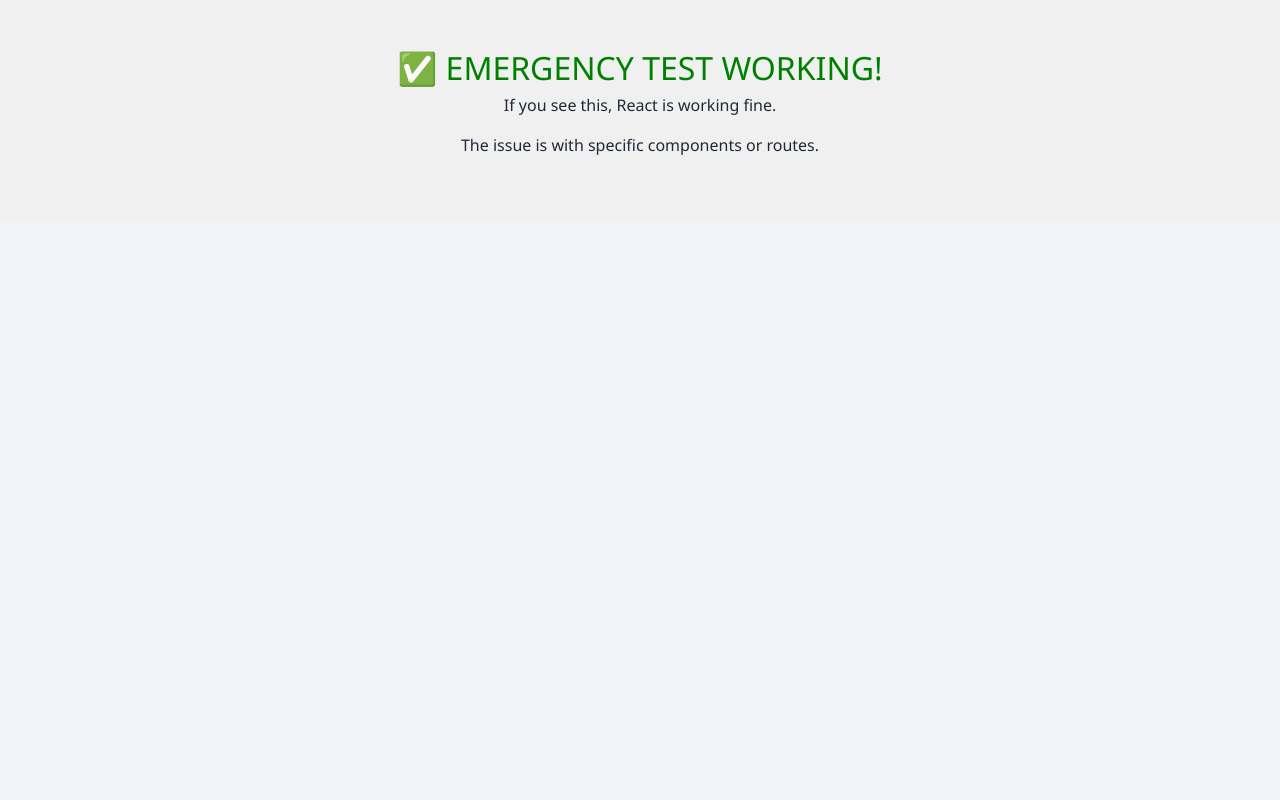
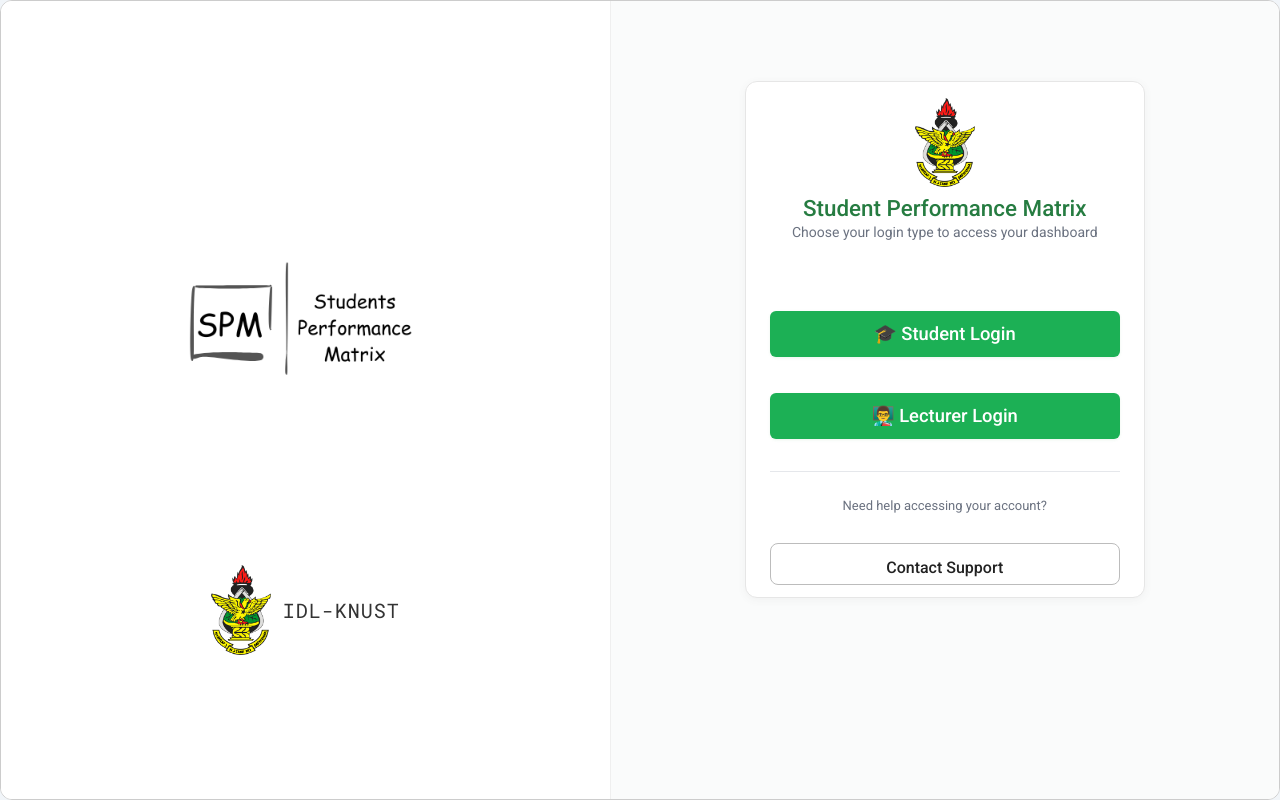
Before and after one commit to mensahsandra/spmproject_frontend, a React (Vite) app: page / in a window 1280 px wide. Built offline with nearby package versions, Linux system fonts and the light colour scheme.

Commit message:
🚀 Add proper landing page with login options - replace emergency test message

```diff
--- a/src/pages/LandingPage.tsx
+++ b/src/pages/LandingPage.tsx
@@ -1,23 +1,167 @@
-// src/pages/LandingPage.tsx
-import React from "react";
-import NavBar from "../components/Landing/NAV";
-import HeroSection from "../components/Landing/HeroSection";
+import React from 'react';
+import { useNavigate } from 'react-router-dom';
+import '../css/login.css';
 
 const LandingPage: React.FC = () => {
+    const navigate = useNavigate();
+
     return (
-        <div>
-            {/* Navbar */}
-            <NavBar showButtons={true} />
+        <div className="login-container">
+            {/* Left Section: Logo and Title */}
+            <div className="left-panel">
+                <div className="logo-block">
+                    <img
+                        src="/assets/images/Student Performance Matrix.png"
+                        alt="SPM Logo"
+                        className="spm-logo"
+                        onError={(e) => {
+                            e.currentTarget.src = "/assets/images/spm-logo.svg";
+                        }}
+                    />
+                    <div className="idl-knust-block">
+                        <img
+                            src="/assets/images/KNUST Logo.png"
+                            alt="KNUST Logo"
+                            className="knust-logo"
+                            onError={(e) => {
+                                e.currentTarget.src = "/assets/images/knust-logo.svg";
+                            }}
+                        />
+                        <span className="idl-knust-text">IDL-KNUST</span>
+                    </div>
+                </div>
+            </div>
 
-            {/* Fullscreen Hero */}
-            <HeroSection />
+            {/* Right Section: Login Options */}
+            <div className="right-panel">
+                <div className="login-form">
+                    <div className="login-header">
+                        <img
+                            src="/assets/images/KNUST Logo.png"
+                            alt="KNUST Logo"
+                            className="knust-logo-header"
+                            onError={(e) => {
+                                e.currentTarget.src = "/assets/images/knust-logo.svg";
+                            }}
+                        />
+                        <h2>Student Performance Matrix</h2>
+                        <p style={{
+                            color: '#6b7280',
+                            fontSize: '14px',
+                            marginBottom: '32px',
+                            textAlign: 'center'
+                        }}>
+                            Choose your login type to access your dashboard
+                        </p>
+                    </div>
 
-            {/* CTA Section Below Hero */}
-            {/* <section className="py-5 bg-light">
-                <div className="container text-center">
-                    <CTAButtons />
+                    {/* Login Type Selection */}
+                    <div style={{ display: 'flex', flexDirection: 'column', gap: '16px' }}>
+                        <button
+                            type="button"
+                            className="sign-in-btn"
+                            onClick={() => navigate('/student-login')}
+                            style={{
+                                background: 'linear-gradient(135deg, #22c55e 0%, #16a34a 100%)',
+                                border: 'none',
+                                color: 'white',
+                                padding: '16px 24px',
+                                borderRadius: '8px',
+                                fontSize: '16px',
+                                fontWeight: '600',
+                                cursor: 'pointer',
+                                transition: 'all 0.2s ease',
+                                display: 'flex',
+                                alignItems: 'center',
+                                justifyContent: 'center',
+                                gap: '8px'
+                            }}
+                            onMouseOver={(e) => {
+                                e.currentTarget.style.transform = 'translateY(-2px)';
+                                e.currentTarget.style.boxShadow = '0 4px 12px rgba(34, 197, 94, 0.3)';
+                            }}
+                            onMouseOut={(e) => {
+                                e.currentTarget.style.transform = 'translateY(0)';
+                                e.currentTarget.style.boxShadow = 'none';
+                            }}
+                        >
+                            🎓 Student Login
+                        </button>
+
+                        <button
+                            type="button"
+                            className="sign-in-btn"
+                            onClick={() => navigate('/lecturer-login')}
+                            style={{
+                                background: 'linear-gradient(135deg, #3b82f6 0%, #1d4ed8 100%)',
+                                border: 'none',
+                                color: 'white',
+                                padding: '16px 24px',
+                                borderRadius: '8px',
+                                fontSize: '16px',
+                                fontWeight: '600',
+                                cursor: 'pointer',
+                                transition: 'all 0.2s ease',
+                                display: 'flex',
+                                alignItems: 'center',
+                                justifyContent: 'center',
+                                gap: '8px'
+                            }}
+                            onMouseOver={(e) => {
+                                e.currentTarget.style.transform = 'translateY(-2px)';
+                                e.currentTarget.style.boxShadow = '0 4px 12px rgba(59, 130, 246, 0.3)';
+                            }}
+                            onMouseOut={(e) => {
+                                e.currentTarget.style.transform = 'translateY(0)';
+                                e.currentTarget.style.boxShadow = 'none';
+                            }}
+                        >
+                            👨‍🏫 Lecturer Login
+                        </button>
+                    </div>
+
+                    {/* Help Section */}
+                    <div style={{
+                        marginTop: '32px',
+                        textAlign: 'center',
+                        borderTop: '1px solid #e5e7eb',
+                        paddingTop: '24px'
+                    }}>
+                        <p style={{
+                            color: '#6b7280',
+                            fontSize: '13px',
+                            marginBottom: '12px'
+                        }}>
+                            Need help accessing your account?
+                        </p>
+                        <button
+                            type="button"
+                            className="need-help-btn"
+                            onClick={() => window.open('https://helpdesk.knust.edu.gh/', '_blank')}
+                            style={{
+                                background: 'transparent',
+                                border: '1px solid #d1d5db',
+                                color: '#6b7280',
+                                padding: '8px 16px',
+                                borderRadius: '6px',
+                                fontSize: '14px',
+                                cursor: 'pointer',
+                                transition: 'all 0.2s ease'
+                            }}
+                            onMouseOver={(e) => {
+                                e.currentTarget.style.borderColor = '#9ca3af';
+                                e.currentTarget.style.color = '#374151';
+                            }}
+                            onMouseOut={(e) => {
+                                e.currentTarget.style.borderColor = '#d1d5db';
+                                e.currentTarget.style.color = '#6b7280';
+                            }}
+                        >
+                            Contact Support
+                        </button>
+                    </div>
                 </div>
-            </section> */}
+            </div>
         </div>
     );
 };
--- a/src/routes/RoutePage.tsx
+++ b/src/routes/RoutePage.tsx
@@ -26,6 +26,7 @@
 import { normalizeRole } from '../utils/roles';
 import StudentLayout from '../layouts/StudentLayout';
 import LecturerLayout from '../layouts/LecturerLayout';
+import LandingPage from '../pages/LandingPage';
 
 const withStudent = (node: React.ReactNode) => <StudentLayout>{node}</StudentLayout>;
 const withLecturer = (node: React.ReactNode) => <LecturerLayout>{node}</LecturerLayout>;
@@ -33,13 +34,7 @@
 const RoutePage = () => {
   return (
     <Routes>
-      <Route path="/" element={
-        <div style={{ padding: '50px', backgroundColor: '#f0f0f0', textAlign: 'center' }}>
-          <h1 style={{ color: 'green', fontSize: '32px' }}>✅ EMERGENCY TEST WORKING!</h1>
-          <p>If you see this, React is working fine.</p>
-          <p>The issue is with specific components or routes.</p>
-        </div>
-      } />
+      <Route path="/" element={<LandingPage />} />
       <Route path="/login" element={<Navigate to="/student-login" />} />
       <Route path="/student-login" element={<StudentLoginPage />} />
       <Route path="/lecturer-login" element={<LecturerLoginPage />} />
```
